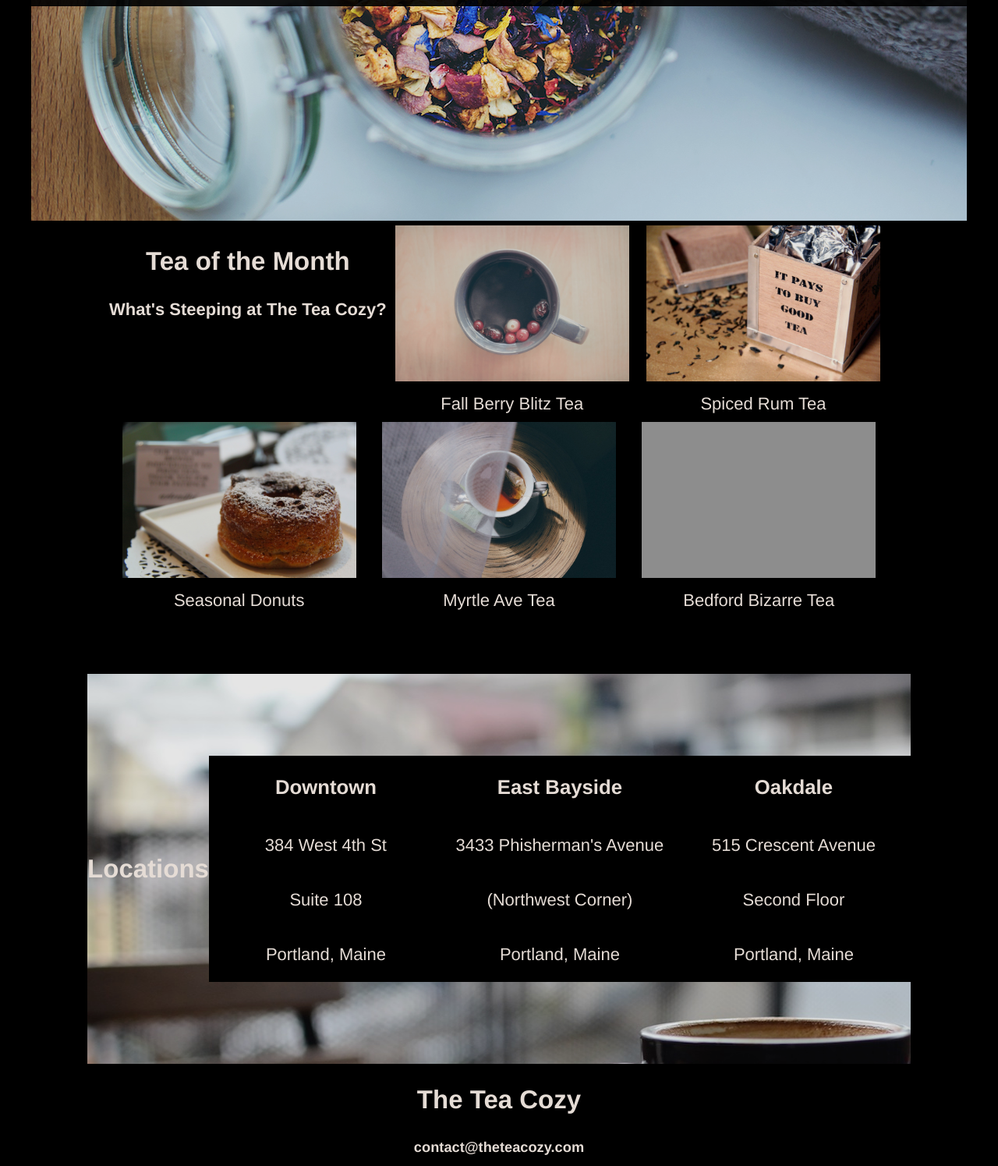
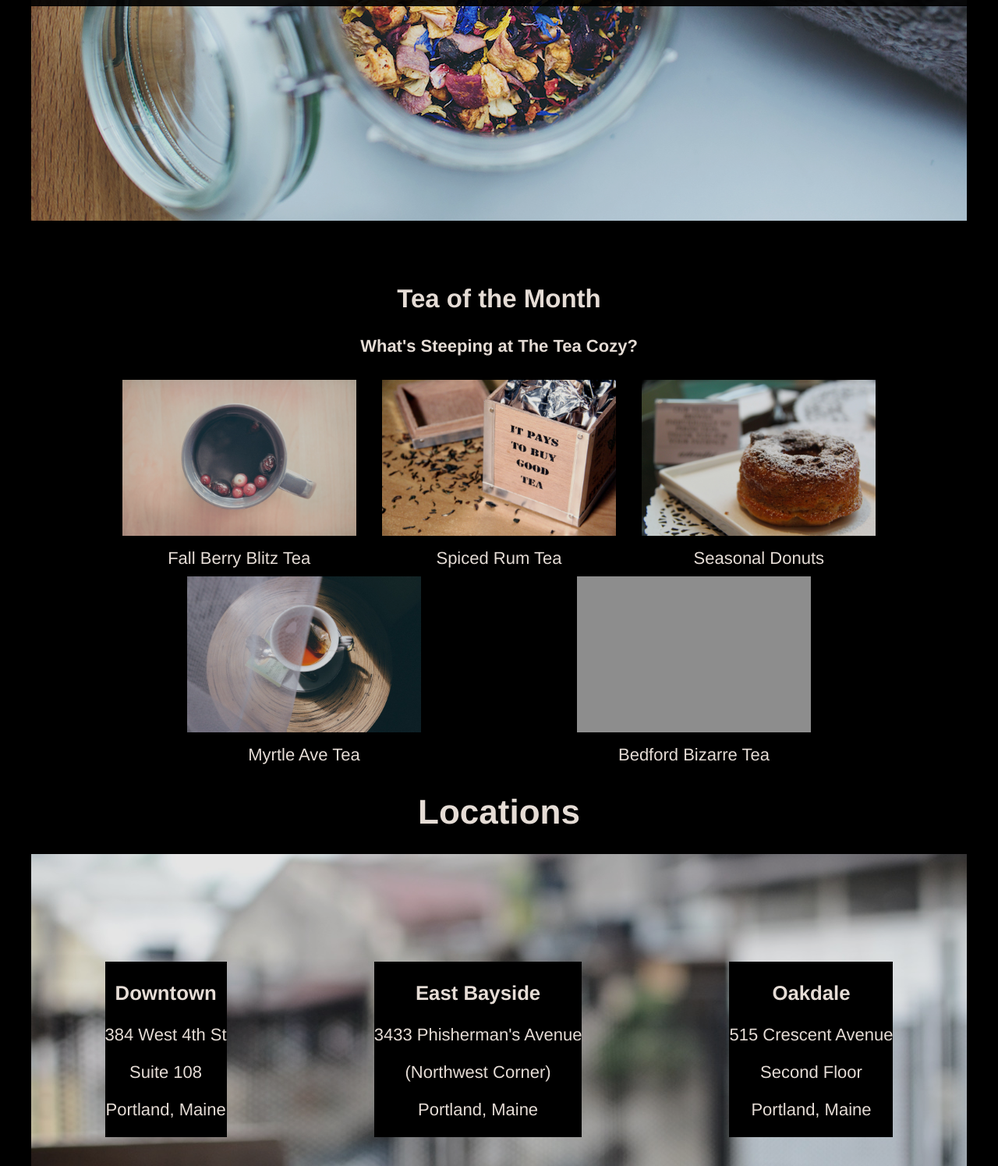
Before and after one commit to 23carnies/TeaCozy, a plain HTML site: page index.html in a window 1280 px wide. Shown: the part 494-1989 px from the top of the page at 78% size. Drawn offline with Linux system fonts and the light colour scheme; grey boxes are pictures that could not be loaded.

Commit message:
Adjust titles out of flex boxes.

```diff
--- a/index.html
+++ b/index.html
@@ -29,11 +29,11 @@
 
 <!--Tea of the Month -->
 
+      <div id="month">
+        <h2>Tea of the Month</h2>
+        <h4>What's Steeping at The Tea Cozy?</h4>
+      </div>
       <section id="featured">
-        <div id="month">
-          <h2>Tea of the Month</h2>
-          <h4>What's Steeping at The Tea Cozy?</h4>
-        </div>
         <div class="tea">
           <img src="./resources/images/img-berryblitz.jpg" alt="Cup of tea with berries" height="200" width="300">
           <div class="text">Fall Berry Blitz Tea</div>
@@ -58,8 +58,8 @@
 
 <!-- Locations -->
 
+    <h1 id="loc">Locations</h1>
     <section id="locations">
-      <h1 id="loc">Locations</h1>
       <div class="city">
         <h3>Downtown</h3>
         <p>384 West 4th St</p>
--- a/resources/style.css
+++ b/resources/style.css
@@ -69,7 +69,7 @@ a, a:visited, a:hover, a:active, a:link {
 
 #featured {
   max-width: 1000px;
-  margin: 75px auto;
+  margin: 0 auto;
   display: inline-flex;
   flex-flow: row wrap;
   justify-content: space-between;
@@ -77,8 +77,8 @@ a, a:visited, a:hover, a:active, a:link {
   max-height: 500px;
 }
 
-#month, #loc {
-  flex-grow=2;
+#month {
+  margin-top: 150px;
 }
 
 .text {
@@ -91,17 +91,14 @@ a, a:visited, a:hover, a:active, a:link {
 
 /* Locations */
 #locations {
-  display: inline-flex;
-  justify-content: center;
+  display: flex;
+  justify-content: space-around;
   align-items: center;
-  flex-flow: row wrap;
   background-image: url("images/img-locations-background.jpg");
   min-height: 500px;
   max-width: 1200px;
 }
 
-.loc {
-  padding-bottom: 15px;
 }
 
 .city {
@@ -111,6 +108,7 @@ a, a:visited, a:hover, a:active, a:link {
   opacity: 1;
   margin: 0 auto;
   width: 300px;
+  padding: 10px;
 }
 
 /* Footer */
```
